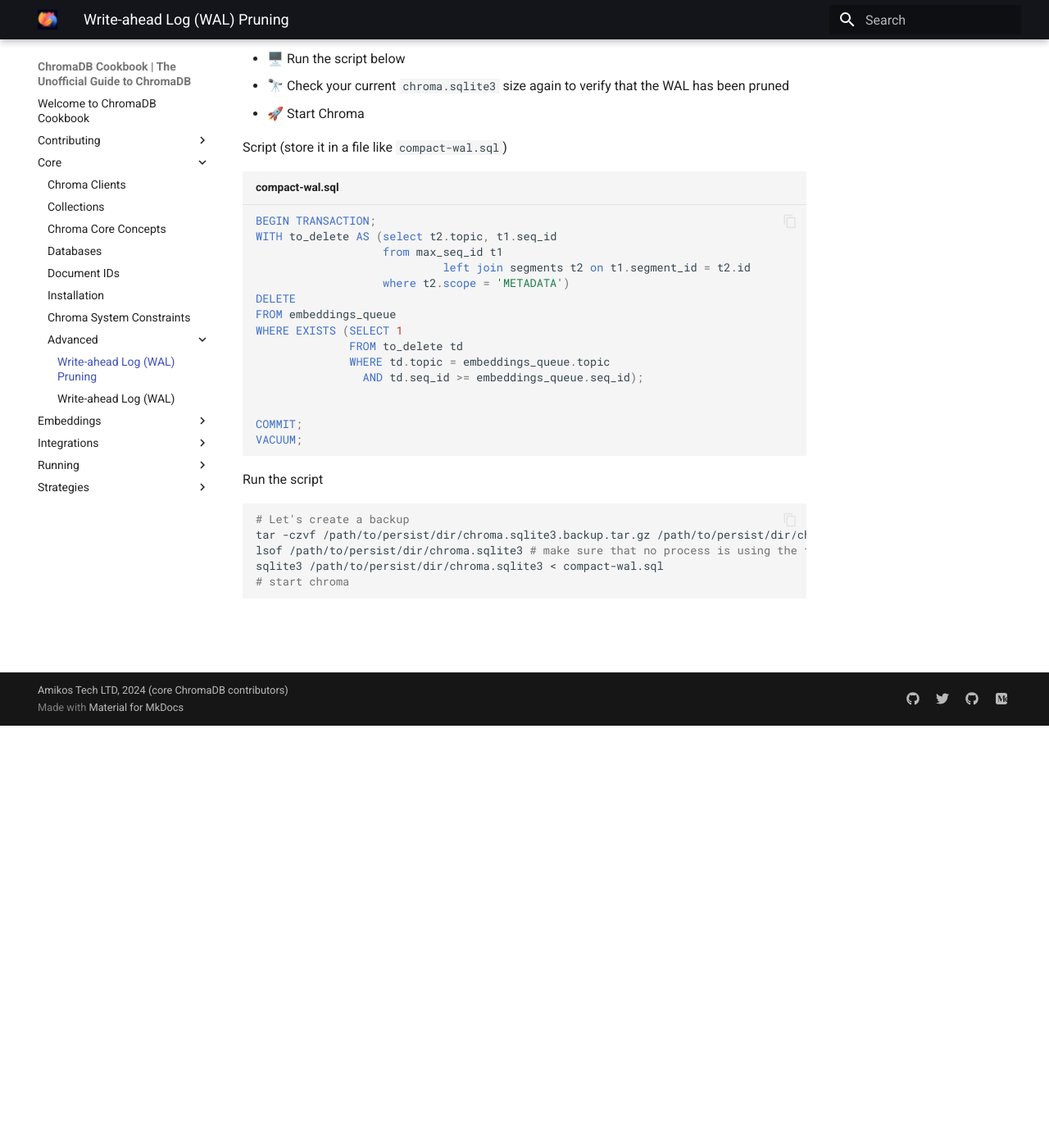
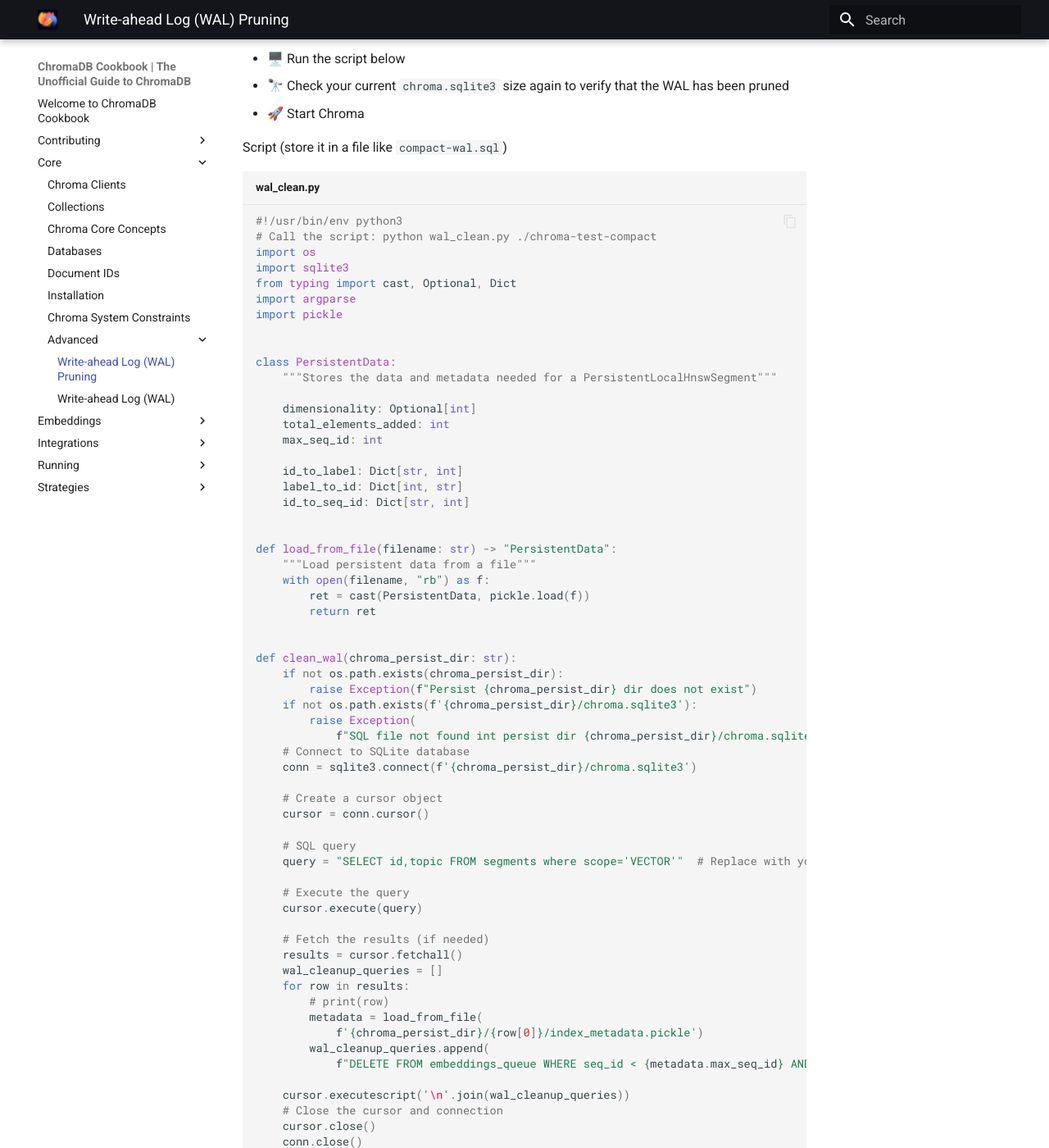
Before and after one commit to amikos-tech/chroma-cookbook, an MkDocs documentation site: the page built from docs/core/advanced/wal-pruning.md, in a window 1280 px wide and 1400 px high, scrolled down 515 px. Shown: the whole window at 82% size. Built offline with MkDocs 1.6.1 and Material for MkDocs 9.7.7, drawn with Linux system fonts in a browser that asks for light colours; some of the changed text lies outside the part shown.

Commit message:
docs: Updated wall pruning script

````diff
--- a/docs/core/advanced/wal-pruning.md
+++ b/docs/core/advanced/wal-pruning.md
@@ -21,22 +21,75 @@
 
 Script (store it in a file like `compact-wal.sql`)
 
-```sql title="compact-wal.sql"
-BEGIN TRANSACTION;
-WITH to_delete AS (select t2.topic, t1.seq_id
-                   from max_seq_id t1
-                            left join segments t2 on t1.segment_id = t2.id
-                   where t2.scope = 'METADATA')
-DELETE
-FROM embeddings_queue
-WHERE EXISTS (SELECT 1
-              FROM to_delete td
-              WHERE td.topic = embeddings_queue.topic
-                AND td.seq_id >= embeddings_queue.seq_id);
+```py title="wal_clean.py"
+#!/usr/bin/env python3
+# Call the script: python wal_clean.py ./chroma-test-compact
+import os
+import sqlite3
+from typing import cast, Optional, Dict
+import argparse
+import pickle
 
 
-COMMIT;
-VACUUM;
+class PersistentData:
+    """Stores the data and metadata needed for a PersistentLocalHnswSegment"""
+
+    dimensionality: Optional[int]
+    total_elements_added: int
+    max_seq_id: int
+
+    id_to_label: Dict[str, int]
+    label_to_id: Dict[int, str]
+    id_to_seq_id: Dict[str, int]
+
+
+def load_from_file(filename: str) -> "PersistentData":
+    """Load persistent data from a file"""
+    with open(filename, "rb") as f:
+        ret = cast(PersistentData, pickle.load(f))
+        return ret
+
+
+def clean_wal(chroma_persist_dir: str):
+    if not os.path.exists(chroma_persist_dir):
+        raise Exception(f"Persist {chroma_persist_dir} dir does not exist")
+    if not os.path.exists(f'{chroma_persist_dir}/chroma.sqlite3'):
+        raise Exception(
+            f"SQL file not found int persist dir {chroma_persist_dir}/chroma.sqlite3")
+    # Connect to SQLite database
+    conn = sqlite3.connect(f'{chroma_persist_dir}/chroma.sqlite3')
+
+    # Create a cursor object
+    cursor = conn.cursor()
+
+    # SQL query
+    query = "SELECT id,topic FROM segments where scope='VECTOR'"  # Replace with your query
+
+    # Execute the query
+    cursor.execute(query)
+
+    # Fetch the results (if needed)
+    results = cursor.fetchall()
+    wal_cleanup_queries = []
+    for row in results:
+        # print(row)
+        metadata = load_from_file(
+            f'{chroma_persist_dir}/{row[0]}/index_metadata.pickle')
+        wal_cleanup_queries.append(
+            f"DELETE FROM embeddings_queue WHERE seq_id < {metadata.max_seq_id} AND topic='{row[1]}';")
+
+    cursor.executescript('\n'.join(wal_cleanup_queries))
+    # Close the cursor and connection
+    cursor.close()
+    conn.close()
+
+
+if __name__ == "__main__":
+    parser = argparse.ArgumentParser()
+    parser.add_argument('persist_dir', type=str)
+    arg = parser.parse_args()
+    print(arg.persist_dir)
+    clean_wal(arg.persist_dir)
 ```
 
 Run the script
@@ -45,6 +98,6 @@
 # Let's create a backup
 tar -czvf /path/to/persist/dir/chroma.sqlite3.backup.tar.gz /path/to/persist/dir/chroma.sqlite3
 lsof /path/to/persist/dir/chroma.sqlite3 # make sure that no process is using the file
-sqlite3 /path/to/persist/dir/chroma.sqlite3 < compact-wal.sql
+python wal_clean.py /path/to/persist/dir/
 # start chroma
 ```
````
Also changed, not shown: 1 other file.
